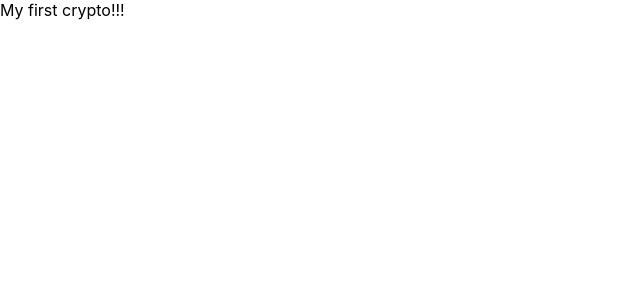
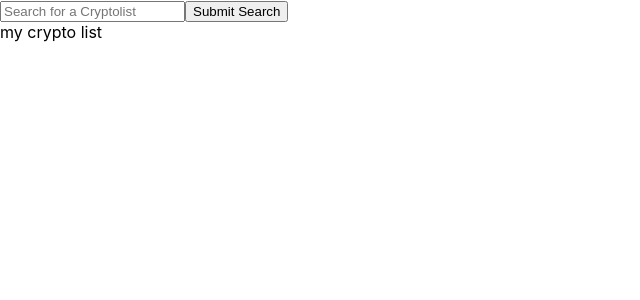
Before and after one commit to rajnidua/Cryptolist, a React (Create React App) app: page / in a window 1280 px wide. Shown: the top 300 px of the page, without its empty margins (0-640 px from the left). Built offline with nearby package versions, Linux system fonts and the light colour scheme; no server answers.

Commit message:
getting data in console and showing list container

```diff
--- /dev/null
+++ b/src/components/SearchCrypto/SearchCryptoBody.js
@@ -0,0 +1,70 @@
+import axios from "axios";
+import React, { useEffect, useState } from "react";
+import { searchCryptoList } from "../../utils/API";
+import ShowList from "./ShowList";
+
+const SearchCryptoBody = () => {
+  const [coins, setcoins] = useState([]);
+  const [error, setError] = useState(false);
+  const [searchInput, setSearchInput] = useState("");
+  const [loading, setLoading] = useState(true);
+
+  const handleFormSubmit = async (event) => {
+    event.preventDefault();
+
+    try {
+      const response = await searchCryptoList();
+      setLoading(false);
+      /* const response = await axios.get(
+        "https://api.coingecko.com/api/v3/coins/markets?vs_currency=usd&order=market_cap_desc&per_page=100&page=1&sparkline=false"
+      ); */
+      console.log(response);
+      console.log(response.status);
+
+      if (response.status !== 200) {
+        //throw new Error("something went wrong!");
+        setError(true);
+      }
+
+      /* const { items } = await response.json();
+      console.log(items); */
+    } catch (err) {
+      console.log(err);
+    }
+  };
+
+  /* useEffect(() => {
+    axios
+      .get(
+        "https://api.coingecko.com/api/v3/coins/markets?vs_currency=usd&order=market_cap_desc&per_page=100&page=1&sparkline=false"
+      )
+      .then((res) => {
+        setcoins(res.data);
+        console.log(coins);
+      })
+      .catch((err) => {
+        console.error(err);
+      });
+  }, []); */
+
+  return (
+    <div className="container">
+      <form onSubmit={handleFormSubmit}>
+        <input
+          name="searchInput"
+          value={searchInput}
+          onChange={(e) => setSearchInput(e.target.value)}
+          type="text"
+          size="lg"
+          placeholder="Search for a Cryptolist"
+        />
+        <button style={{ cursor: "pointer" }} type="submit">
+          Submit Search
+        </button>
+      </form>
+      <ShowList />
+    </div>
+  );
+};
+
+export default SearchCryptoBody;
--- /dev/null
+++ b/src/components/SearchCrypto/ShowList.js
@@ -0,0 +1,7 @@
+import React from "react";
+
+const ShowList = () => {
+  return <div> my crypto list</div>;
+};
+
+export default ShowList;
--- a/src/pages/SearchCryptoList.js
+++ b/src/pages/SearchCryptoList.js
@@ -1,30 +1,8 @@
-import axios from "axios";
-import React, { useEffect, useState } from "react";
+import React from "react";
+import SearchCryptoBody from "../components/SearchCrypto/SearchCryptoBody";
 
 const SearchCryptoList = () => {
-  const [coins, setcoins] = useState([]);
-  const [error, setError] = useState(false);
-  useEffect(() => {
-    axios
-      .get(
-        "https://api.coingecko.com/api/v3/coins/markets?vs_currency=usd&order=market_cap_desc&per_page=100&page=1&sparkline=false"
-      )
-      .then((res) => {
-        setcoins(res.data);
-        console.log(coins);
-      })
-      .catch((err) => {
-        console.error(err);
-      });
-  }, []);
-
-  /*   useEffect(() => {
-    if (error) {
-      alert("There has been an error fetching the data");
-    }
-  }, [error]); */
-
-  return <div> My first crypto!!!</div>;
+  return <SearchCryptoBody />;
 };
 
 export default SearchCryptoList;
--- a/src/utils/API.js
+++ b/src/utils/API.js
@@ -1,7 +1,9 @@
+import axios from "axios";
+
 // make a search to google books api
 // https://www.googleapis.com/books/v1/volumes?q=harry+potter
-export const SearchCryptoList = () => {
-  return fetch(
-    `https://api.coingecko.com/api/v3/coins/markets?vs_currency=usd&order=market_cap_desc&per_page=100&page=1&sparkline=false`
+export const searchCryptoList = () => {
+  return axios.get(
+    "https://api.coingecko.com/api/v3/coins/markets?vs_currency=usd&order=market_cap_desc&per_page=100&page=1&sparkline=false"
   );
 };
```
